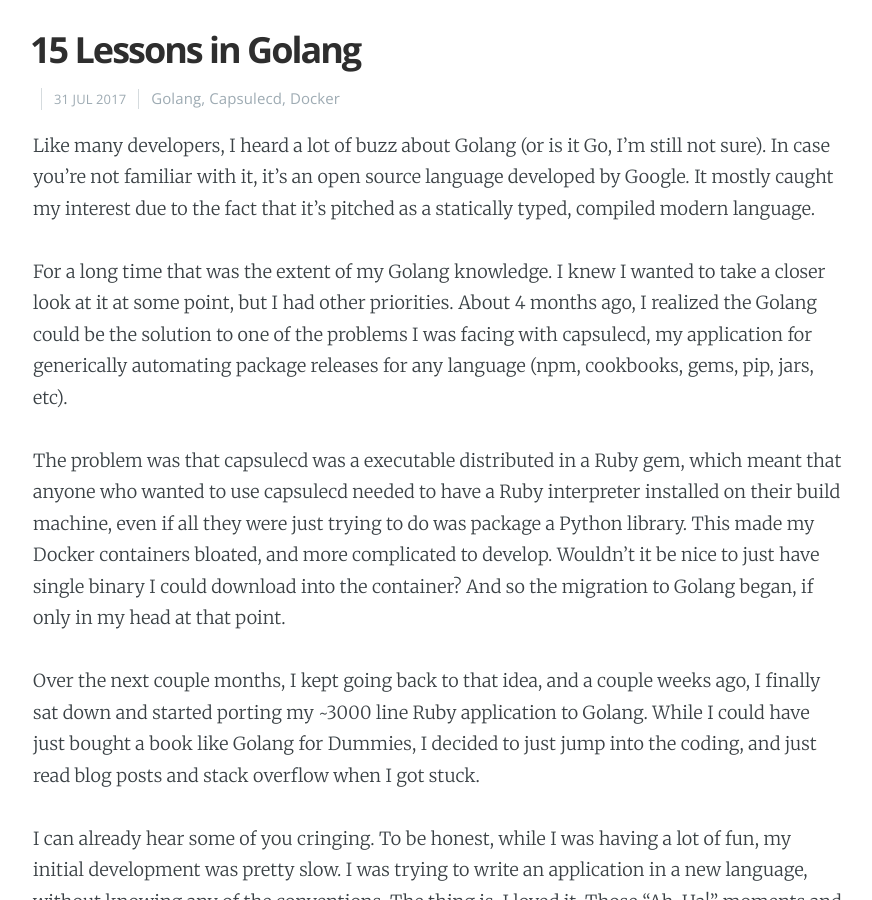
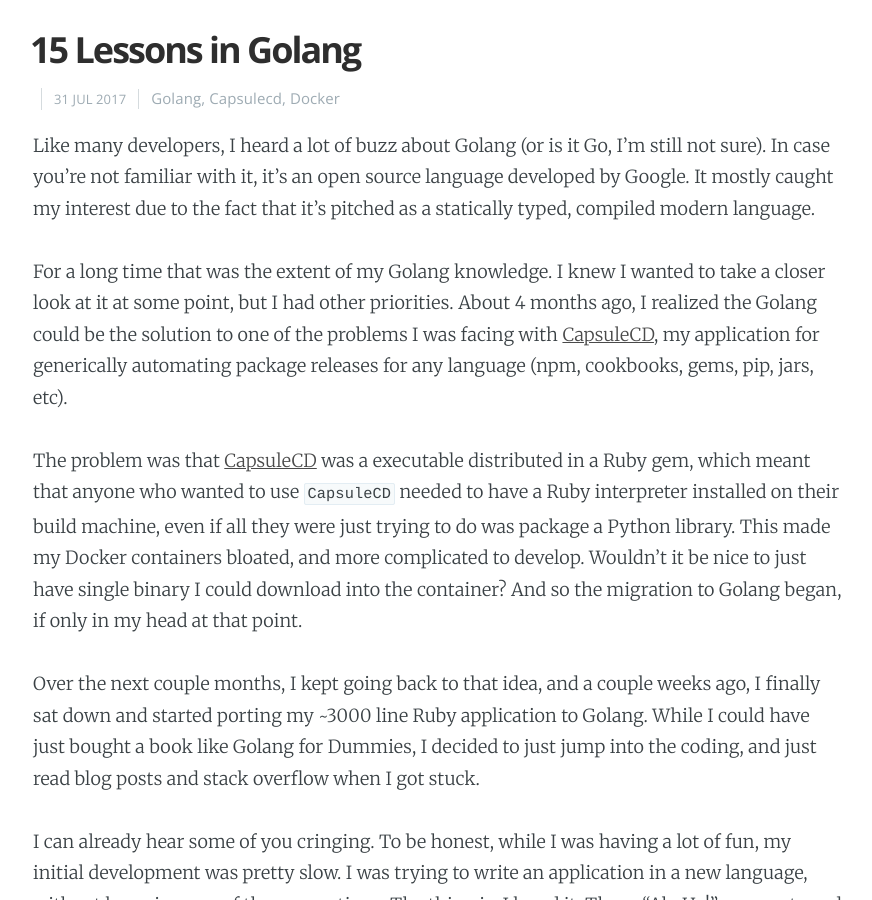
Before and after one commit to AnalogJ/thesparktree-blog, a Jekyll site: the page built from _posts/2017-07-31-15-lessons-in-golang.md, in a window 1280 px wide and 900 px high, scrolled down 606 px. Shown: the whole window, without its empty margins (202-1074 px from the left). Built offline with Jekyll 4.4.1, drawn with Linux system fonts in a browser that asks for light colours; nearby versions of some CDN libraries; a script that is not in the unit is left out; comment, search, counter and statistics services are not loaded; some of the changed lines change nothing that is shown; some of the changed text lies outside the part shown.

Commit message:
adding links.

```diff
--- a/_posts/2017-07-31-15-lessons-in-golang.md
+++ b/_posts/2017-07-31-15-lessons-in-golang.md
@@ -19,11 +19,14 @@
 
 For a long time that was the extent of my Golang knowledge. I knew I wanted to take a closer look at
 it at some point, but I had other priorities. About 4 months ago, I realized the Golang could be the
-solution to one of the problems I was facing with capsulecd, my application for generically automating
+solution to one of the problems I was facing with [CapsuleCD](https://github.com/AnalogJ/capsulecd), my application for generically automating
 package releases for any language (npm, cookbooks, gems, pip, jars, etc).
 
-The problem was that capsulecd was a executable distributed in a Ruby gem, which meant that anyone
-who wanted to use capsulecd needed to have a Ruby interpreter installed on their build machine, even
+<div class="github-widget" data-repo="AnalogJ/capsulecd"></div>
+
+
+The problem was that [CapsuleCD](https://github.com/AnalogJ/capsulecd) was a executable distributed in a Ruby gem, which meant that anyone
+who wanted to use `CapsuleCD` needed to have a Ruby interpreter installed on their build machine, even
 if all they were just trying to do was package a Python library. This made my Docker containers bloated,
 and more complicated to develop. Wouldn't it be nice to just have single binary I could download into the
 container? And so the migration to Golang began, if only in my head at that point.
@@ -150,7 +153,7 @@
 introduced me to the powerful [`parser`](https://golang.org/pkg/go/parser/) and [`ast`](https://golang.org/pkg/go/ast/) libraries.
 
 ## GOARCH, GOOS, CGO & Cross Compiling
-My goal of creating a single standalone capsulecd binary is the entire reason I started my port
+My goal of creating a single standalone `CapsuleCD` binary is the entire reason I started my port
 to Golang. However it quickly became apparent that simple static binaries aren't an intrinsic feature
 of Golang (which should have been obvious). If your code is all written in vanilla Golang, and the code
 of all your dependencies (and their dependencies), then you can [build static binaries](http://golangcookbook.com/chapters/running/cross-compiling/)
@@ -221,6 +224,6 @@
 little time, not just toy examples from some book. I know that I'm no expert in Golang yet, and that there are still  theory gaps
 in my understanding of Golang, but I feel like they are much further apart than I expected when I went down this `self-taught without books` path.
 
-Golang worked exactly as I thought it would, giving me [binaries](https://github.com/AnalogJ/capsulecd) that I can easily download
+Golang worked exactly as I thought it would, giving me [binaries](https://github.com/AnalogJ/capsulecd/releases) that I can easily download
 onto slim Docker containers, without requiring a Ruby interpreter. If you maintain executables in other languages, I would
 definitely recommend you consider giving Golang a try.
```
